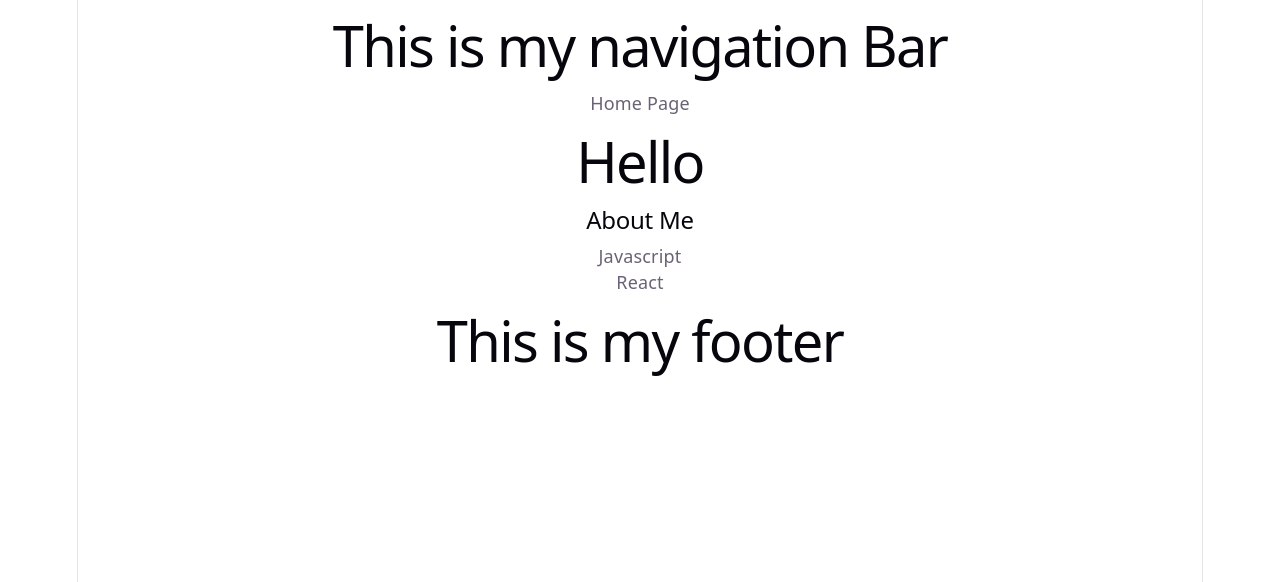
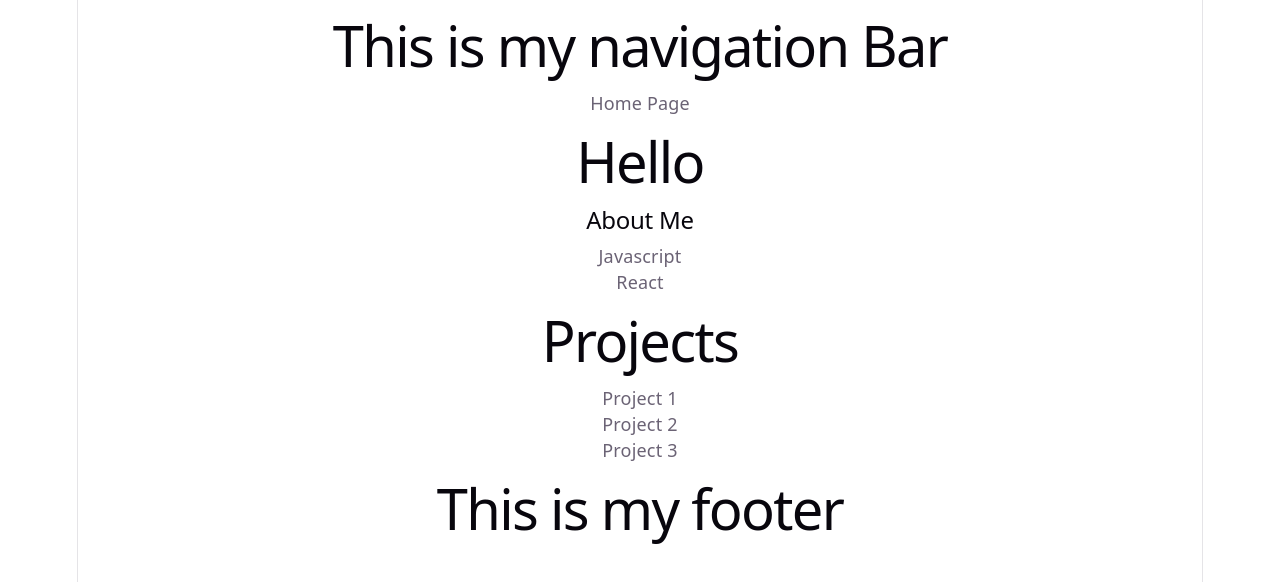
Before and after one commit to Mankelvo/personal-portfolio, a React (Vite) app: page / in a window 1280 px wide. Shown: the top 582 px of the page. Built offline with nearby package versions, Linux system fonts and the light colour scheme.

Commit message:
Add Project section component

```diff
--- /dev/null
+++ b/src/components/sections/Projects.jsx
@@ -0,0 +1,14 @@
+function Projects(){
+    return (
+
+        <>
+        <h1>Projects</h1>
+        <p>Project 1</p>
+        <p>Project 2</p>
+        <p>Project 3</p>
+
+        </>
+    )
+}
+
+export default Projects;
--- a/src/pages/Home.jsx
+++ b/src/pages/Home.jsx
@@ -3,6 +3,8 @@ import Navbar from '../components/layout/Navbar'
 import Hero from '../components/sections/Hero';
 import About from '../components/sections/About';
 import Skills from '../components/sections/Skills';
+import Projects from '../components/sections/Projects';
+
 
 function Home(){
     return(
@@ -12,6 +14,7 @@ function Home(){
     <Hero/>
     <About/>
     <Skills/>
+    <Projects/>
    <Footer/>
    </>
     )
```
